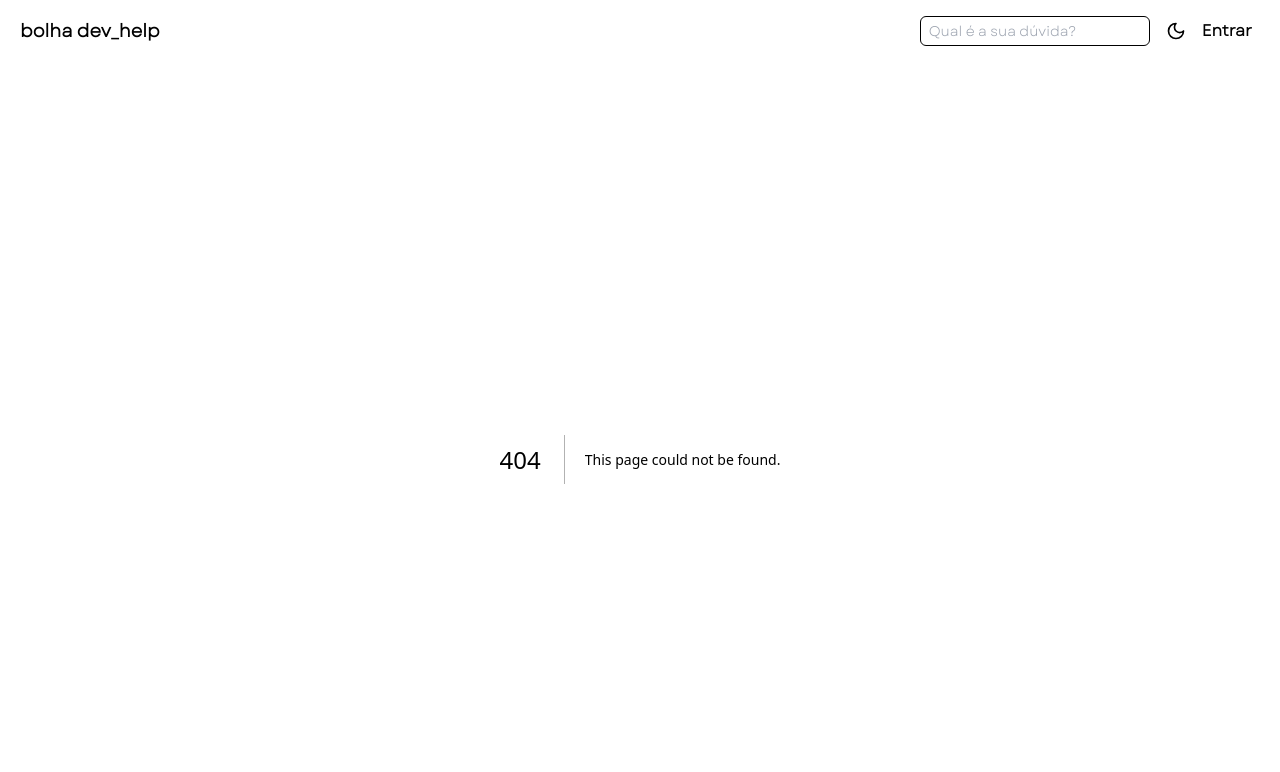
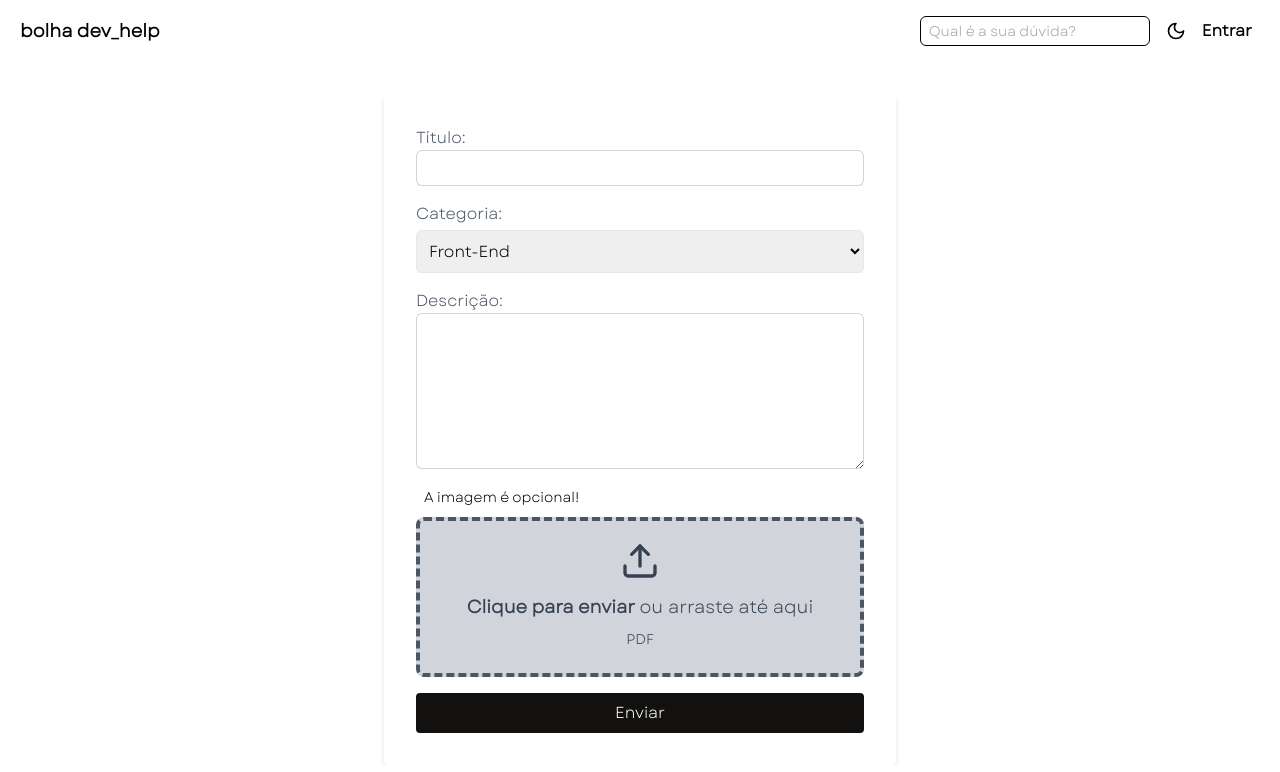
Before and after one commit to luixgabriel/bolha-dev_help-frontend, a Next.js app: page /publish in a window 1280 px wide. Before the commit this address had no page. Shown: the top 772 px of the page. Built offline with nearby package versions, Linux system fonts and the light colour scheme.

Commit message:
feat: add page for publish doubt and drag and drop input

```diff
--- a/package.json
+++ b/package.json
@@ -18,6 +18,7 @@
     "lucide-react": "^0.291.0",
     "next": "14.0.1",
     "react-dom": "^18",
+    "react-dropzone": "^14.2.3",
     "react-hook-form": "^7.48.2",
     "react-toastify": "^9.1.3",
     "zod": "^3.22.4"
--- /dev/null
+++ b/src/app/components/drag-drop-input.tsx
@@ -0,0 +1,95 @@
+import { useCallback, useState } from 'react'
+import { DropzoneState, useDropzone } from 'react-dropzone'
+import { CloseIcon } from './icons/close-icon'
+import { FileIcon, UploadIcon } from 'lucide-react'
+
+interface InputProps {
+  dropzone: DropzoneState
+}
+
+interface HasFileProps {
+  file?: File
+  removeFile: () => void
+}
+
+export const FileInput = ({
+  onFileChanges,
+}: {
+  onFileChanges: (file: File) => void
+}) => {
+  const [file, setFile] = useState<File | null>(null)
+
+  const removeFile = useCallback(() => {
+    setFile(null)
+  }, [file])
+
+  const onDrop = useCallback((files: File[]) => {
+    setFile(files[0])
+    onFileChanges(files[0])
+  }, [])
+
+  const dropzone = useDropzone({
+    onDrop,
+    accept: {
+      'image/png': ['.png', '.jpeg'],
+    },
+  })
+
+  if (file) return <HasFile file={file} removeFile={removeFile} />
+
+  return <Input dropzone={dropzone} />
+}
+
+const Input = ({ dropzone }: InputProps) => {
+  const { getRootProps, getInputProps, isDragActive } = dropzone
+
+  return (
+    <div
+      {...getRootProps()}
+      className={`w-full h-full rounded-lg border-dashed border-4 mt-2 hover:border-gray-500 bg-gray-300 hover:bg-gray-400 transition-all
+      ${isDragActive ? 'border-blue-500' : 'border-gray-600'}`}
+    >
+      <label htmlFor="dropzone-file" className="cursor-pointer w-full h-full">
+        <div className="flex flex-col items-center justify-center pt-5 pb-6 w-full h-full">
+          <UploadIcon
+            className={`w-10 h-10 mb-3 ${
+              isDragActive ? 'text-blue-500' : 'text-gray-700'
+            }`}
+          />
+          {isDragActive ? (
+            <p className="font-bold text-lg text-gray-700">
+              Solte para adicionar
+            </p>
+          ) : (
+            <>
+              <p className="mb-2 text-lg text-gray-700">
+                <span className="font-bold">Clique para enviar</span> ou arraste
+                até aqui
+              </p>
+              <p className="text-gray-700 text-sm">PDF</p>
+            </>
+          )}
+        </div>
+      </label>
+      <input {...getInputProps()} className="hidden" />
+    </div>
+  )
+}
+
+const HasFile = ({ file, removeFile }: HasFileProps) => {
+  return (
+    <div className="w-full h-full rounded-lg border-dashed border-4 border-gray-600 bg-gray-700 flex justify-center items-center">
+      <div className="bg-white w-36 rounded-md shadow-md flex gap-3 items-center justify-center">
+        <FileIcon className="w-5 h-5 my-4 ml-4" />
+        <span className="text-sm text-gray-500 my-4">{file?.name}</span>
+        <button
+          type="button"
+          onClick={removeFile}
+          className="place-self-start mt-1 p-1"
+        >
+          <CloseIcon className="w-5 h-5" />
+        </button>
+      </div>
+    </div>
+  )
+}
--- /dev/null
+++ b/src/app/components/icons/close-icon.tsx
@@ -0,0 +1,21 @@
+import { IconProps } from './types'
+
+export const CloseIcon = (props: IconProps) => {
+  return (
+    <svg
+      {...props}
+      stroke="currentColor"
+      fill="none"
+      strokeWidth="2"
+      viewBox="0 0 24 24"
+      strokeLinecap="round"
+      strokeLinejoin="round"
+      height="1em"
+      width="1em"
+      xmlns="http://www.w3.org/2000/svg"
+    >
+      <line x1="18" y1="6" x2="6" y2="18"></line>
+      <line x1="6" y1="6" x2="18" y2="18"></line>
+    </svg>
+  )
+}
--- /dev/null
+++ b/src/app/components/icons/file-icon.tsx
@@ -0,0 +1,21 @@
+import { IconProps } from './types'
+
+export const FileIcon = (props: IconProps) => {
+  return (
+    <svg
+      {...props}
+      stroke="currentColor"
+      fill="none"
+      strokeWidth="2"
+      viewBox="0 0 24 24"
+      strokeLinecap="round"
+      strokeLinejoin="round"
+      height="1em"
+      width="1em"
+      xmlns="http://www.w3.org/2000/svg"
+    >
+      <path d="M13 2H6a2 2 0 0 0-2 2v16a2 2 0 0 0 2 2h12a2 2 0 0 0 2-2V9z"></path>
+      <polyline points="13 2 13 9 20 9"></polyline>
+    </svg>
+  )
+}
--- /dev/null
+++ b/src/app/components/icons/types.d.ts
@@ -0,0 +1,3 @@
+export interface IconProps {
+  className?: string
+}
--- /dev/null
+++ b/src/app/components/icons/upload-icon.tsx
@@ -0,0 +1,21 @@
+import { IconProps } from './types'
+
+export const UploadIcon = (props: IconProps) => {
+  return (
+    <svg
+      {...props}
+      aria-hidden="true"
+      fill="none"
+      stroke="currentColor"
+      viewBox="0 0 24 24"
+      xmlns="http://www.w3.org/2000/svg"
+    >
+      <path
+        strokeLinecap="round"
+        strokeLinejoin="round"
+        strokeWidth="2"
+        d="M7 16a4 4 0 01-.88-7.903A5 5 0 1115.9 6L16 6a5 5 0 011 9.9M15 13l-3-3m0 0l-3 3m3-3v12"
+      ></path>
+    </svg>
+  )
+}
--- a/src/app/components/profile.tsx
+++ b/src/app/components/profile.tsx
@@ -2,6 +2,7 @@ import Image from 'next/image'
 import defaultImg from '../../assets/imgs/null.png'
 import Cookies from 'js-cookie'
 import { useEffect, useRef, useState } from 'react'
+import Link from 'next/link'
 
 interface IProfileProps {
   imageUrl: string | null
@@ -52,9 +53,12 @@ const Profile = (props: IProfileProps) => {
             {props.name}
           </p>
           <div>
-            <span className="block w-full text-left px-4 py-2 text-sm text-gray-700 hover:bg-gray-100">
+            <Link
+              href="/publish"
+              className="block w-full text-left px-4 py-2 text-sm text-gray-700 hover:bg-gray-100"
+            >
               Publicar Nova Dúvida
-            </span>
+            </Link>
             <span className="block w-full text-left px-4 py-2 text-sm text-gray-700 hover:bg-gray-100">
               Minhas Dúvidas
             </span>
--- /dev/null
+++ b/src/app/publish/page.tsx
@@ -0,0 +1,85 @@
+'use client'
+import { useForm, Controller } from 'react-hook-form'
+import { FileInput } from '../components/drag-drop-input'
+import { useState } from 'react'
+import categoryList, { ICategory } from '../../data/categorys'
+
+const Page = () => {
+  const { handleSubmit, control, register } = useForm()
+  const [selectedFile, setSelectedFile] = useState<File | null>(null)
+
+  const handleFileChange = (file: File) => {
+    // Faça o que for necessário com o arquivo, por exemplo, enviar para o backend
+    console.log('chamei')
+    console.log('Arquivo selecionado:', file)
+    setSelectedFile(file)
+  }
+
+  const onSubmit = (data: any) => {
+    // Envie os dados para o backend aqui (substitua com sua lógica real)
+    console.log(selectedFile)
+    console.log(data)
+  }
+
+  return (
+    <form
+      onSubmit={handleSubmit(onSubmit)}
+      className="max-w-lg mx-auto mt-8 bg-white p-8 shadow-md rounded"
+    >
+      <div className="mb-4">
+        <label className="block text-gray-600">Título:</label>
+        <input
+          {...register('titulo', { required: 'Campo obrigatório' })}
+          type="text"
+          className="block w-full rounded-md border-0 py-1.5 px-2 shadow-sm ring-1 ring-inset ring-gray-300 placeholder:text-black  focus:ring-2 focus:ring-inset"
+        />
+        {/* <span className="text-red-500 text-sm">{errors.titulo?.message}</span> */}
+      </div>
+
+      <div className="mb-4">
+        <label className="block text-gray-600">Categoria:</label>
+        <Controller
+          render={({ field }) => (
+            <select
+              {...field}
+              className="form-select mt-1 block w-full p-2 border rounded-md shadow-sm"
+            >
+              {categoryList.map((item: ICategory) => (
+                <option value={item.name} key={item.id}>
+                  {item.name}
+                </option>
+              ))}
+            </select>
+          )}
+          control={control}
+          name="categoria"
+          rules={{ required: 'Campo obrigatório' }}
+        />
+        {/* <span className="text-red-500 text-sm">{errors.categoria?.message}</span> */}
+      </div>
+
+      <div className="mb-4 ">
+        <label className="block text-gray-600">Descrição:</label>
+        <textarea
+          {...register('descricao', { required: 'Campo obrigatório' })}
+          rows={6}
+          className="block w-full rounded-md border-0 py-1.5 px-2 shadow-sm ring-1 ring-inset ring-gray-300 placeholder:text-black  focus:ring-2 focus:ring-inset"
+        />
+        {/* <span className="text-red-500 text-sm">{errors.descricao?.message}</span> */}
+      </div>
+      <div className="my-4">
+        <span className="text-sm leading-3 pl-2">A imagem é opcional!</span>
+        <FileInput onFileChanges={handleFileChange} />
+      </div>
+
+      <button
+        type="submit"
+        className="bg-blak text-white px-4 py-2 rounded hover:bg-black w-full transition-all"
+      >
+        Enviar
+      </button>
+    </form>
+  )
+}
+
+export default Page
--- /dev/null
+++ b/src/data/categorys.ts
@@ -0,0 +1,33 @@
+export interface ICategory {
+  id: string
+  name: string
+}
+
+const categoryList: ICategory[] = [
+  {
+    id: 'frontend',
+    name: 'Front-End',
+  },
+  {
+    id: 'backend',
+    name: 'Back-End',
+  },
+  {
+    id: 'mobile',
+    name: 'Mobile',
+  },
+  {
+    id: 'devops',
+    name: 'Devops',
+  },
+  {
+    id: 'cloud',
+    name: 'Cloud',
+  },
+  {
+    id: 'outros',
+    name: 'Outros',
+  },
+]
+
+export default categoryList
```
Also changed, not shown: 1 other file (tests, documents, lock files or other folders).
